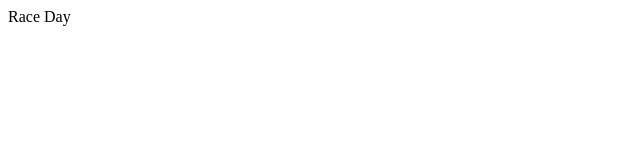
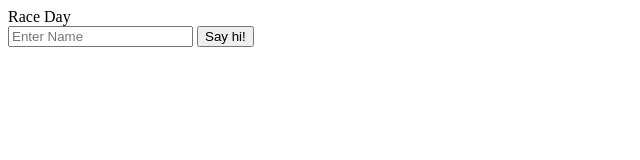
Before and after one commit to jboyle1/race-day, a plain HTML site: page index.html in a window 1280 px wide. Shown: the whole page, without its empty margins (0-640 px from the left). Drawn offline with Linux system fonts and the light colour scheme.

Commit message:
Add name input id div and an input and submit button to give a name. Also add links to reset.css and styles.css in html head.

```diff
--- a/index.html
+++ b/index.html
@@ -13,7 +13,10 @@
     <main>
         <div id="raceDayArea">
             <section>
-
+                <div id="name-input">
+                    <input placeholder="Enter Name" id="first_name">
+                    <button id="say">Say hi!</button>
+                </div>
             </section>
         </div>
     </main>
```
